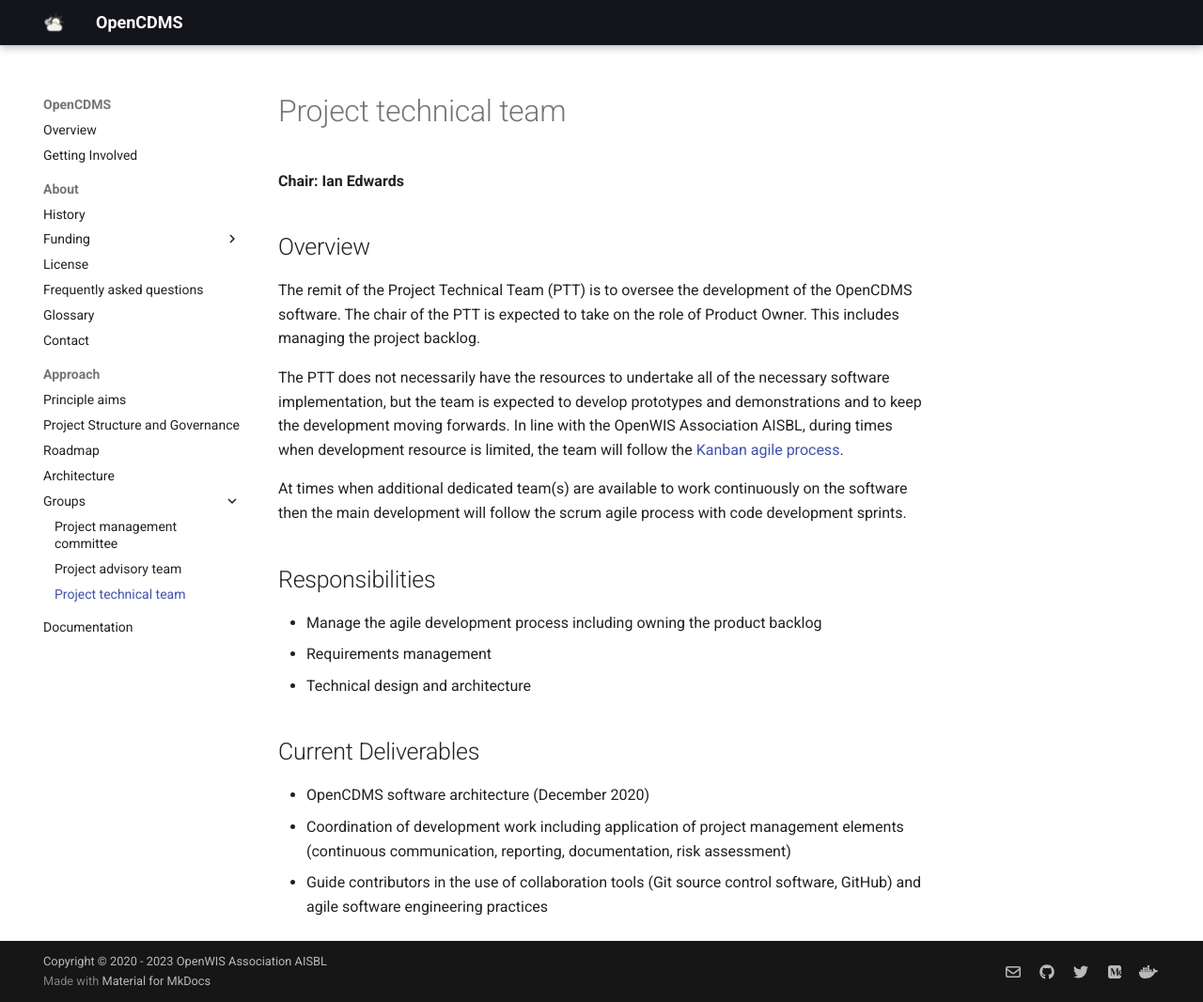
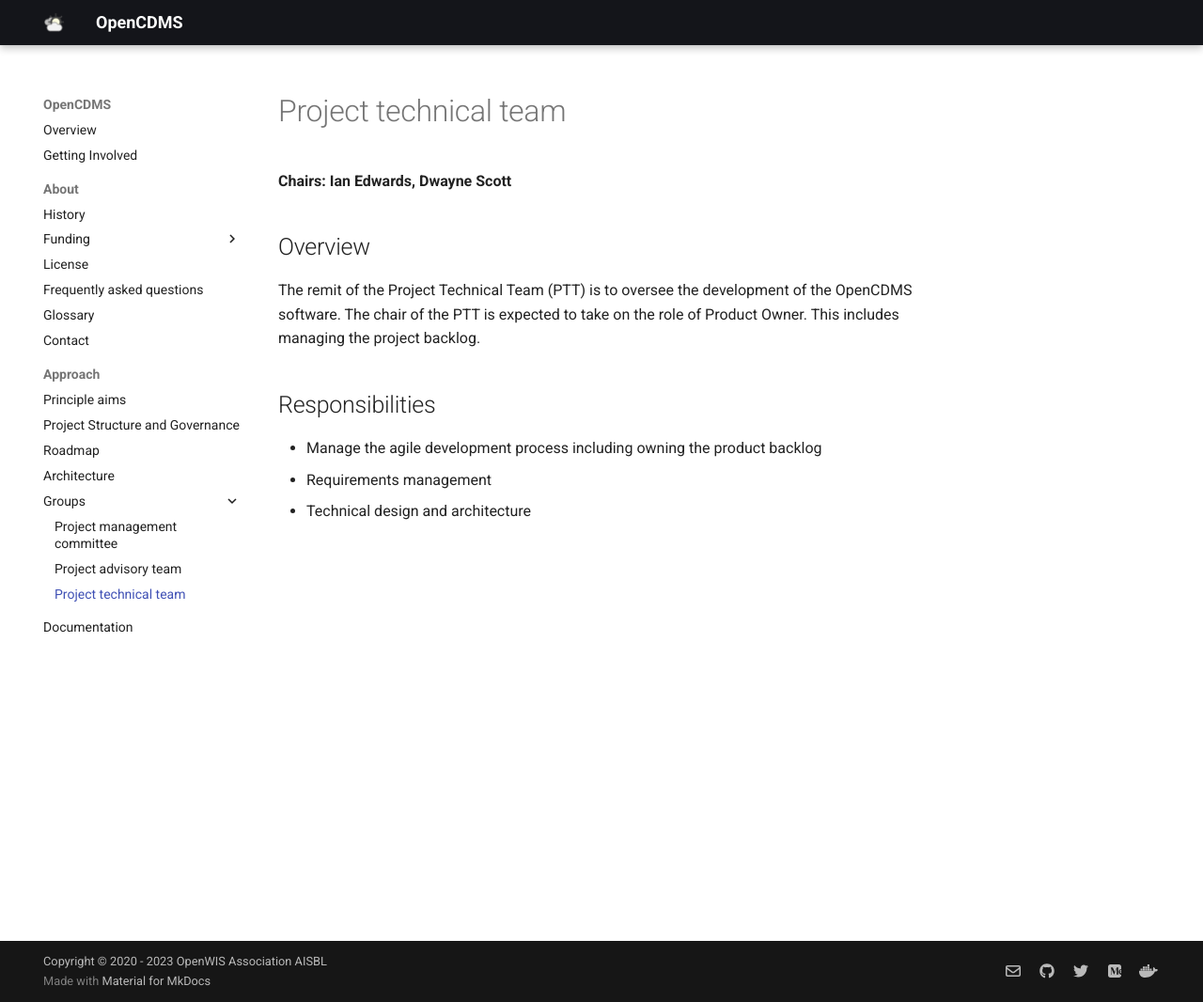
Before and after one commit to opencdms-project/opencdms.org, an MkDocs documentation site: the page built from docs/approach/groups/project-technical-team.md, in a window 1280 px wide and 1066 px high. Shown: the whole window at 94% size. Built offline with MkDocs 1.6.1 and Material for MkDocs 9.7.7, drawn with Linux system fonts in a browser that asks for light colours.

Commit message:
Update PTT incl DS as cochair

```diff
--- a/docs/approach/groups/project-technical-team.md
+++ b/docs/approach/groups/project-technical-team.md
@@ -1,12 +1,8 @@
-**Chair: Ian Edwards**
+**Chairs: Ian Edwards, Dwayne Scott**
 
 ## Overview
 
 The remit of the Project Technical Team (PTT) is to oversee the development of the OpenCDMS software. The chair of the PTT is expected to take on the role of Product Owner<!-- TODO: (see glossary on page 24)-->. This includes managing the project backlog.
-
-The PTT does not necessarily have the resources to undertake all of the necessary software implementation, but the team is expected to develop prototypes and demonstrations and to keep the development moving forwards. In line with the OpenWIS Association AISBL, during times when development resource is limited, the team will follow the [Kanban agile process][1].
-
-At times when additional dedicated team(s) are available to work continuously on the software then the main development will follow the scrum agile process with code development sprints.
 
 ## Responsibilities
 
@@ -14,10 +10,4 @@
 - Requirements management
 - Technical design and architecture
 
-## Current Deliverables
-
-- OpenCDMS software architecture (December 2020) <!-- TODO: link -->
-- Coordination of development work including application of project management elements (continuous communication, reporting, documentation, risk assessment)
-- Guide contributors in the use of collaboration tools (Git source control software, GitHub) and agile software engineering practices
-
 [1]: http://openwis.github.io/openwis-documentation/howto/2016-10-11-OpenWIS-Kanban-Process.html
```
